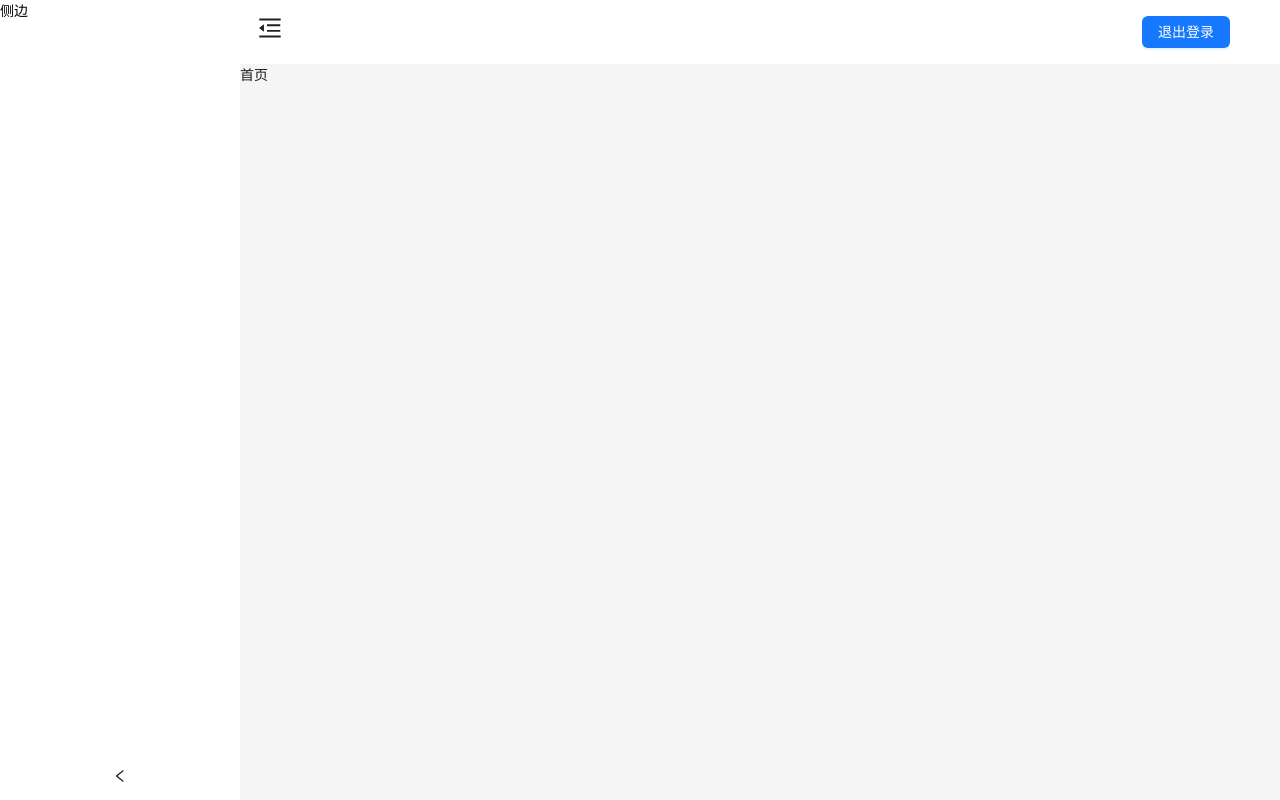
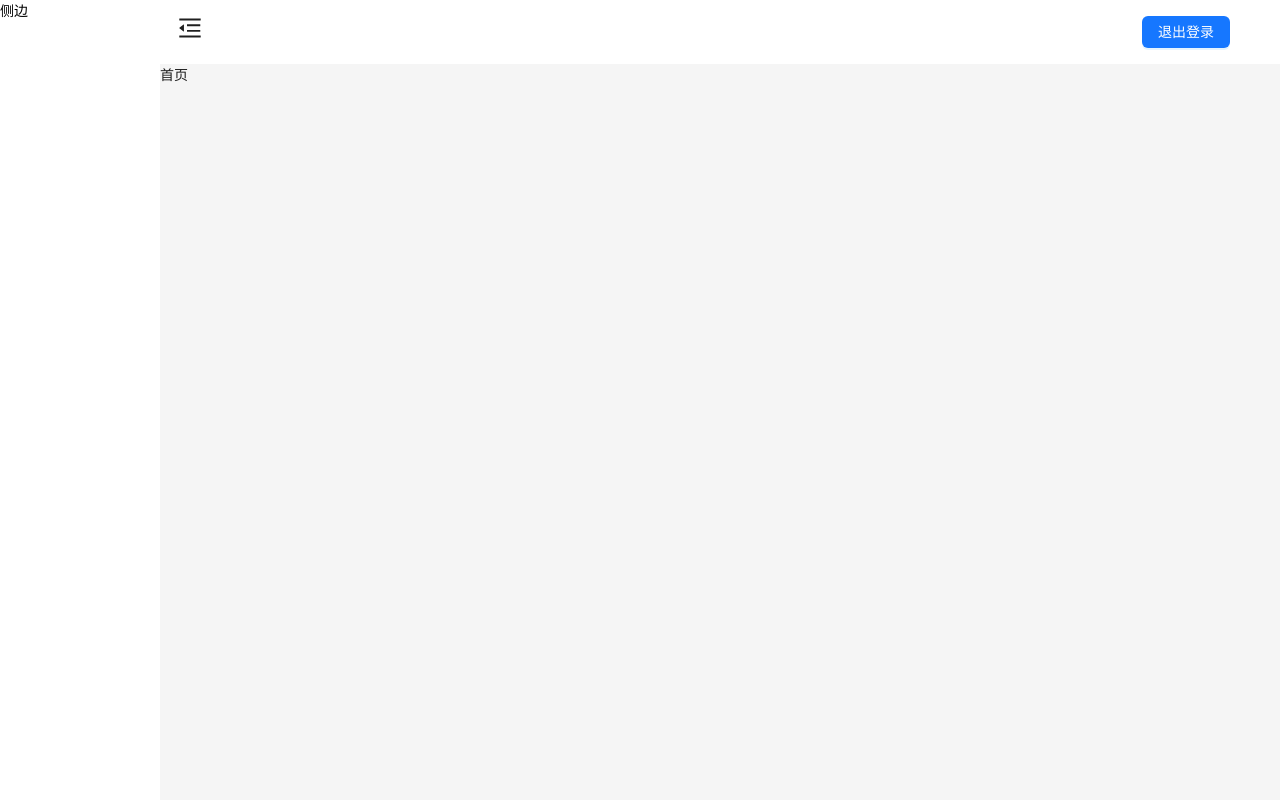
Before and after one commit to LcLoveStudy/template-react, a React (Vite) app: page / in a window 1280 px wide. Built offline with nearby package versions, Linux system fonts and the light colour scheme.

Commit message:
update:修改aside样式

```diff
--- a/src/view/layout/index.tsx
+++ b/src/view/layout/index.tsx
@@ -9,8 +9,9 @@ const LayoutDom = () => {
     <>
       <Layout className="w-full h-full">
         <Sider
-          width={"15rem"}
+          width={"10rem"}
           collapsible={true}
+          trigger={null}
           collapsed={collapsed}
           className="h-full"
           theme="light"
```
